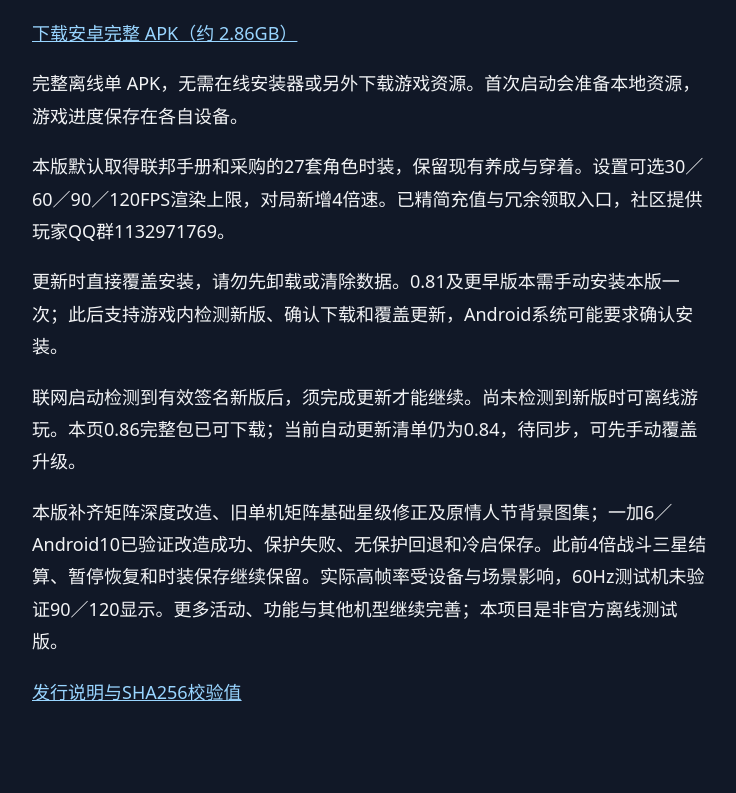
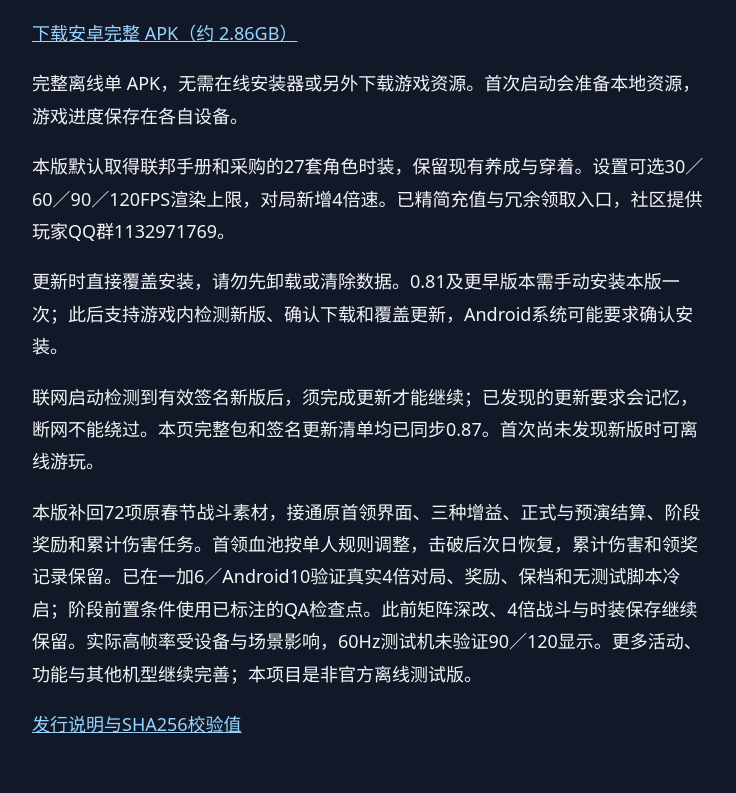
Before and after one commit to Jiaobenmiao/yx-offline, a plain HTML site: page index.html in a window 1280 px wide. Shown: the part 216-1009 px from the top of the page, without its empty margins (268-1004 px from the left). Drawn offline with Linux system fonts and the light colour scheme.

Commit message:
Publish verified v0.87 single APK and signed mandatory update status

```diff
--- a/index.html
+++ b/index.html
@@ -1 +1 @@
-<!doctype html><html lang="zh-CN"><meta charset="utf-8"><meta name="viewport" content="width=device-width, initial-scale=1"><title>源序空间离线版</title><style>body{background:#111827;color:#f3f4f6;font:18px/1.8 system-ui,sans-serif}main{max-width:680px;margin:12vh auto;padding:24px}a{color:#99d5ff}</style><main><h1>源序空间离线版 v0.86</h1><p><a href="https://cnb.cool/jiaobenmiao-yx/yx-offline/-/releases/download/v0.86/yuanxu-offline-v0.86.apk">下载安卓完整 APK（约 2.86GB）</a></p><p>完整离线单 APK，无需在线安装器或另外下载游戏资源。首次启动会准备本地资源，游戏进度保存在各自设备。</p><p>本版默认取得联邦手册和采购的27套角色时装，保留现有养成与穿着。设置可选30／60／90／120FPS渲染上限，对局新增4倍速。已精简充值与冗余领取入口，社区提供玩家QQ群1132971769。</p><p>更新时直接覆盖安装，请勿先卸载或清除数据。0.81及更早版本需手动安装本版一次；此后支持游戏内检测新版、确认下载和覆盖更新，Android系统可能要求确认安装。</p><p>联网启动检测到有效签名新版后，须完成更新才能继续。尚未检测到新版时可离线游玩。本页0.86完整包已可下载；当前自动更新清单仍为0.84，待同步，可先手动覆盖升级。</p><p>本版补齐矩阵深度改造、旧单机矩阵基础星级修正及原情人节背景图集；一加6／Android10已验证改造成功、保护失败、无保护回退和冷启保存。此前4倍战斗三星结算、暂停恢复和时装保存继续保留。实际高帧率受设备与场景影响，60Hz测试机未验证90／120显示。更多活动、功能与其他机型继续完善；本项目是非官方离线测试版。</p><p><a href="https://cnb.cool/jiaobenmiao-yx/yx-offline/-/releases/tag/v0.86">发行说明与SHA256校验值</a></p></main></html>
+<!doctype html><html lang="zh-CN"><meta charset="utf-8"><meta name="viewport" content="width=device-width, initial-scale=1"><title>源序空间离线版</title><style>body{background:#111827;color:#f3f4f6;font:18px/1.8 system-ui,sans-serif}main{max-width:680px;margin:12vh auto;padding:24px}a{color:#99d5ff}</style><main><h1>源序空间离线版 v0.87</h1><p><a href="https://cnb.cool/jiaobenmiao-yx/yx-offline/-/releases/download/v0.87/yuanxu-offline-v0.87.apk">下载安卓完整 APK（约 2.86GB）</a></p><p>完整离线单 APK，无需在线安装器或另外下载游戏资源。首次启动会准备本地资源，游戏进度保存在各自设备。</p><p>本版默认取得联邦手册和采购的27套角色时装，保留现有养成与穿着。设置可选30／60／90／120FPS渲染上限，对局新增4倍速。已精简充值与冗余领取入口，社区提供玩家QQ群1132971769。</p><p>更新时直接覆盖安装，请勿先卸载或清除数据。0.81及更早版本需手动安装本版一次；此后支持游戏内检测新版、确认下载和覆盖更新，Android系统可能要求确认安装。</p><p>联网启动检测到有效签名新版后，须完成更新才能继续；已发现的更新要求会记忆，断网不能绕过。本页完整包和签名更新清单均已同步0.87。首次尚未发现新版时可离线游玩。</p><p>本版补回72项原春节战斗素材，接通原首领界面、三种增益、正式与预演结算、阶段奖励和累计伤害任务。首领血池按单人规则调整，击破后次日恢复，累计伤害和领奖记录保留。已在一加6／Android10验证真实4倍对局、奖励、保档和无测试脚本冷启；阶段前置条件使用已标注的QA检查点。此前矩阵深改、4倍战斗与时装保存继续保留。实际高帧率受设备与场景影响，60Hz测试机未验证90／120显示。更多活动、功能与其他机型继续完善；本项目是非官方离线测试版。</p><p><a href="https://cnb.cool/jiaobenmiao-yx/yx-offline/-/releases/tag/v0.87">发行说明与SHA256校验值</a></p></main></html>
```
